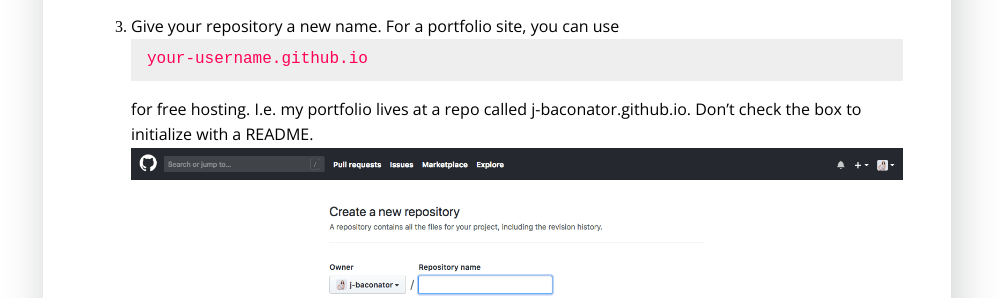
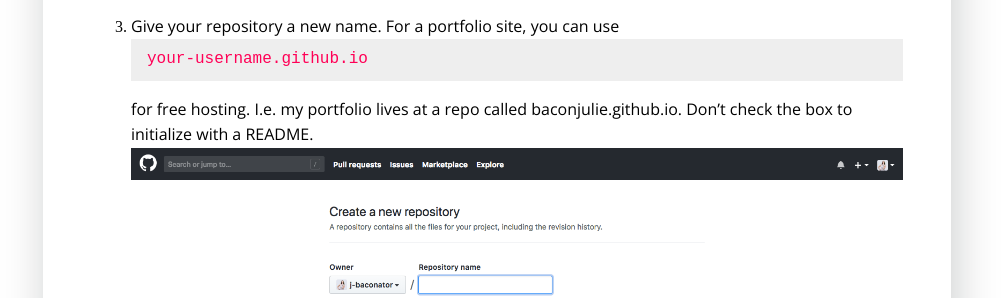
Before and after one commit to j-baconator/j-baconator.github.io, a Jekyll site: the page built from _posts/2018-08-02-how-i-built-this-blog-with-jekyll.md, in a window 1280 px wide and 900 px high, scrolled down 2591 px. Shown: the part 162-460 px from the top of the window, without its empty margins (143-1144 px from the left). Built offline with Jekyll 4.4.1, drawn with Linux system fonts in a browser that asks for light colours; nearby versions of some CDN libraries; comment, search, counter and statistics services are not loaded.

Commit message:
update github username and repo

```diff
--- a/_includes/footer.html
+++ b/_includes/footer.html
@@ -7,7 +7,7 @@
                         &copy; Julie Bacon 2018
                     </div>
                     <div>
-                        <a href="https://github.com/j-baconator" target="_blank" class="footer__link">
+                        <a href="https://github.com/baconjulie" target="_blank" class="footer__link">
                             <span class="fab fa-github fa-lg footer__icon"></span>
                             <span class="show-for-sr">Github</span>
                         </a>
--- a/_posts/2018-08-02-how-i-built-this-blog-with-jekyll.md
+++ b/_posts/2018-08-02-how-i-built-this-blog-with-jekyll.md
@@ -25,7 +25,7 @@
 
 ## TLDR; Get Set Up in 4 Lines of Code
 
-I set up my GitHub repository, which is named after my GitHub username [j-bacaonator.github.io](https://github.com/j-baconator/j-baconator.github.io)
+I set up my GitHub repository, which is named after my GitHub username [j-bacaonator.github.io](https://github.com/baconjulie/baconjulie.github.io)
 
 In my terminal I run the following commands:
 1. `gem install bundler jekyll`
@@ -63,7 +63,7 @@
 2. Click "New Repository" button on Github sidebar
 ![New Repository on Github](/assets/img/posts/new-repo-1.png)
 
-3. Give your repository a new name. For a portfolio site, you can use `your-username.github.io` for free hosting. I.e. my portfolio lives at a repo called j-baconator.github.io. Don't check the box to initialize with a README.
+3. Give your repository a new name. For a portfolio site, you can use `your-username.github.io` for free hosting. I.e. my portfolio lives at a repo called baconjulie.github.io. Don't check the box to initialize with a README.
 ![Name your repository](/assets/img/posts/new-repo-2.png)
 
 
```
